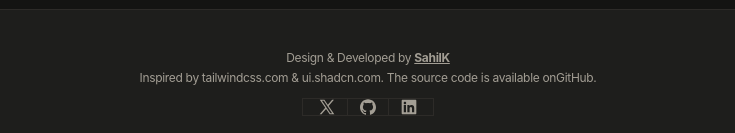
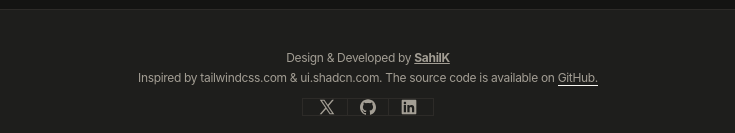
Before and after one commit to sahil-dev28/sahilkolge-design.com, a React (Vite) app: page / in a window 1280 px wide. Shown: the part 2150-2283 px from the top of the page, without its empty margins (272-1007 px from the left). Built offline with nearby package versions, Linux system fonts and the light colour scheme; no server answers.

Commit message:
changes to be committed:     modified:   src/components/footer/Footer.tsx

```diff
--- a/src/components/footer/Footer.tsx
+++ b/src/components/footer/Footer.tsx
@@ -11,8 +11,8 @@ function Footer() {
         </p>
         <p className="text-center tex-sm md:text-left xl:text-md px-2 md:px-0">
           Inspired by tailwindcss.com & ui.shadcn.com. The source code is
-          available on
-          <span className="hover:underline">
+          available on{" "}
+          <span className="botder border-b border-foreground transition-[color] hover:text-foreground">
             <Link to="https://github.com/sahil-dev28/sahilkolge-design.com">
               GitHub.
             </Link>
```
